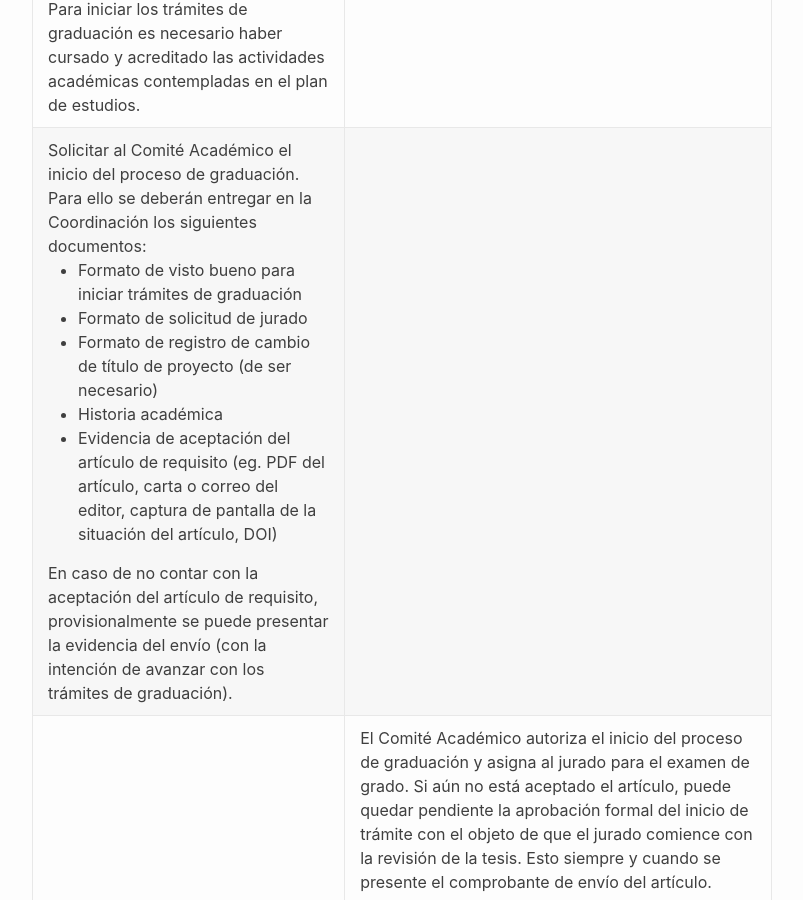
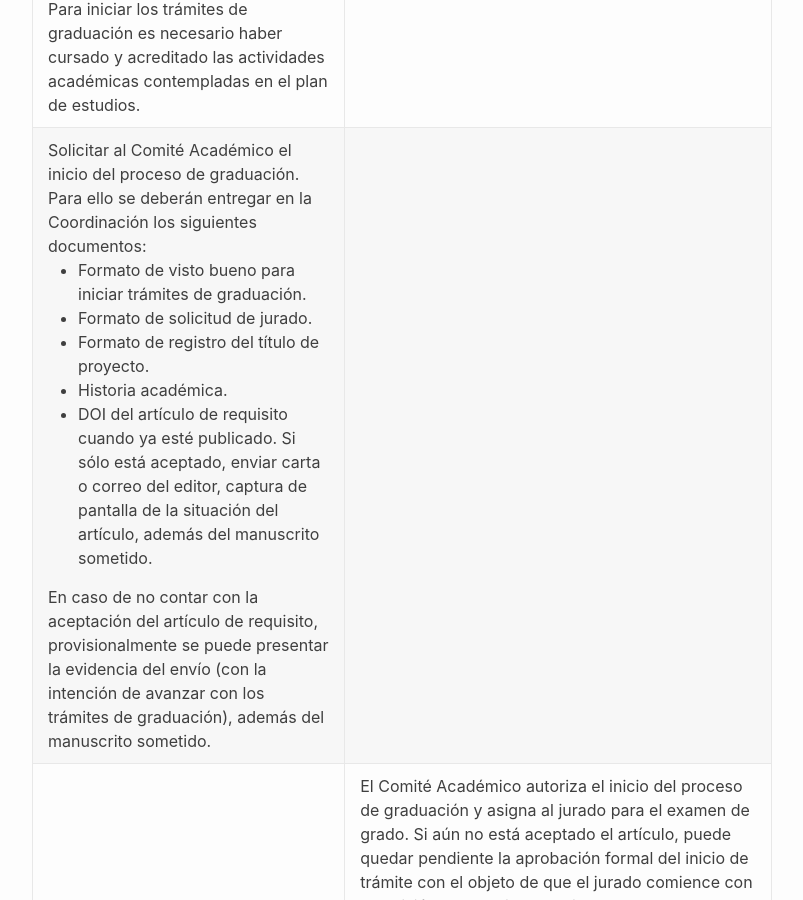
Before and after one commit to pcs-unam/pcs-unam.github.io, a Jekyll site: the page built from doctorado/graduacion.md, in a window 1280 px wide and 900 px high, scrolled down 425 px. Shown: the whole window, without its empty margins (238-1041 px from the left). Built offline with Jekyll 4.4.1, drawn with Linux system fonts in a browser that asks for light colours.

Commit message:
Se agregaron detalles del artículo de requisito

```diff
--- a/doctorado/graduacion.md
+++ b/doctorado/graduacion.md
@@ -27,12 +27,12 @@ Para iniciar los trámites de graduación es necesario haber cursado y acreditad
 <td>
 Solicitar al Comité Académico el inicio del proceso de graduación. Para ello se deberán entregar en la Coordinación los siguientes documentos:
 <ul>
-<li>Formato de visto bueno para iniciar trámites de graduación</li>
-<li>Formato de solicitud de jurado</li>
-<li>Formato de registro de cambio de título de proyecto (de ser necesario)</li>
-<li>Historia académica</li>
-<li>Evidencia de aceptación del artículo de requisito (eg. PDF del artículo, carta o correo del editor, captura de pantalla de la situación del artículo, DOI)</li>
-</ul>En caso de no contar con la aceptación del artículo de requisito, provisionalmente se puede presentar la evidencia del envío (con la intención de avanzar con los trámites de graduación).
+<li>Formato de visto bueno para iniciar trámites de graduación.</li>
+<li>Formato de solicitud de jurado.</li>
+<li>Formato de registro del título de proyecto.</li>
+<li>Historia académica.</li>
+<li>DOI del artículo de requisito cuando ya esté publicado. Si sólo está aceptado, enviar carta o correo del editor, captura de pantalla de la situación del artículo, además del manuscrito sometido.</li>
+</ul>En caso de no contar con la aceptación del artículo de requisito, provisionalmente se puede presentar la evidencia del envío (con la intención de avanzar con los trámites de graduación), además del manuscrito sometido.
 </td>
 <td></td>
 </tr>
```
